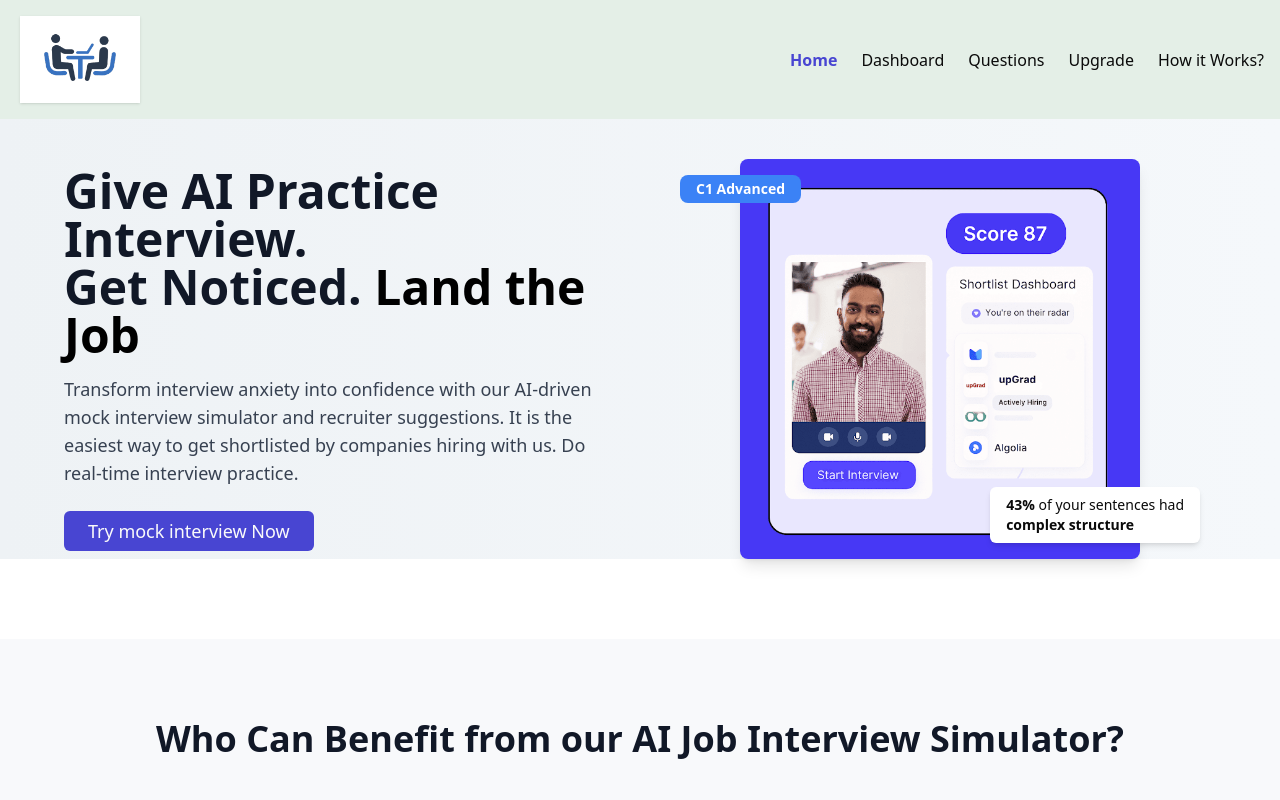
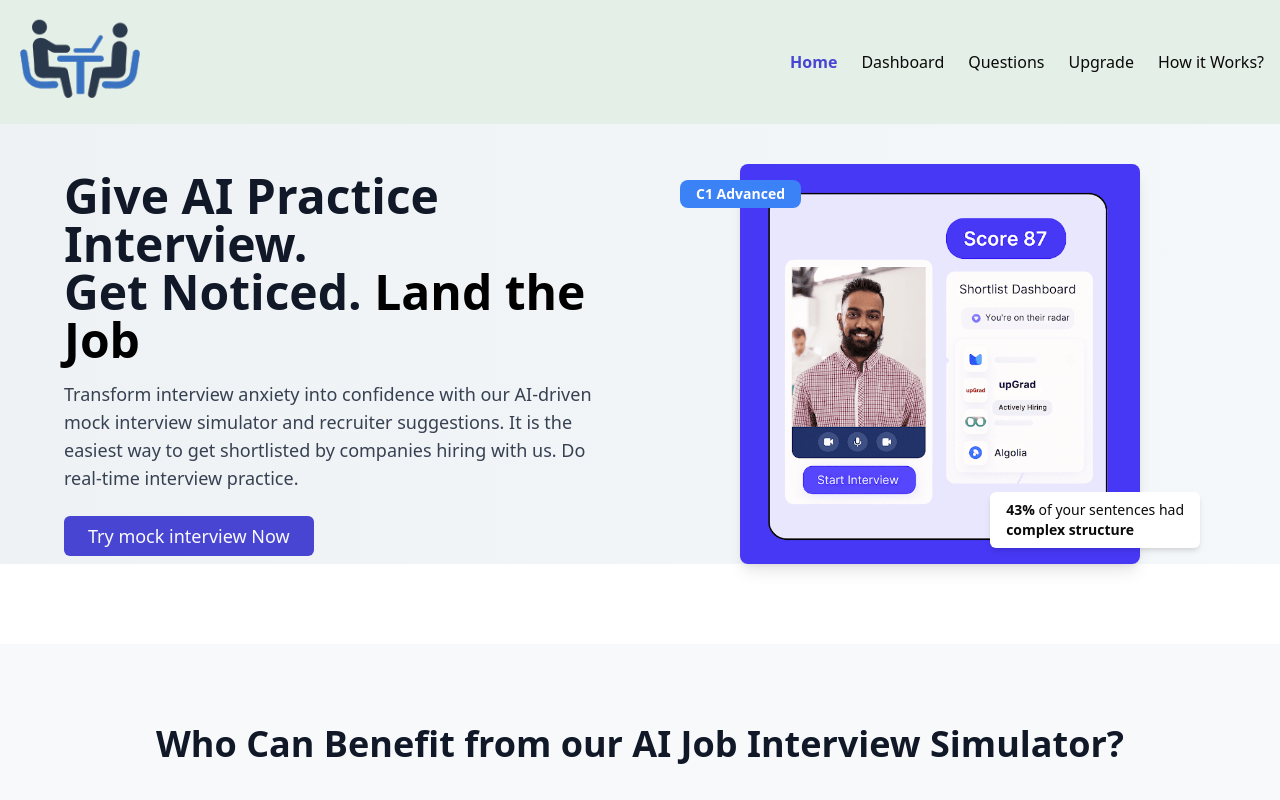
Before and after one commit to charlinishant/Ai-interview-mock, a Next.js app: page / in a window 1280 px wide. Shown: the top 800 px of the page. Built offline with nearby package versions, Linux system fonts and the light colour scheme.

Commit message:
Update Header.jsx

```diff
--- a/app/dashboard/_components/Header.jsx
+++ b/app/dashboard/_components/Header.jsx
@@ -14,7 +14,7 @@ function Header() {
 
   return (
     <div className='flex p-4 items-center justify-between bg-secondary shadow-sm'>
-      <Image src={'/logo.png'} width={120} height={40} margin-left={20} alt='logo'  className="flex items-center px-6 py-4 bg-white shadow h=10 ml-1" />
+      <Image src={'/logo.png'} width={120} height={40} margin-left={20} alt='logo'  className="flex items-center  h=10 ml-1" />
 
 
         <ul className='hidden md:flex gap-6'>
```
